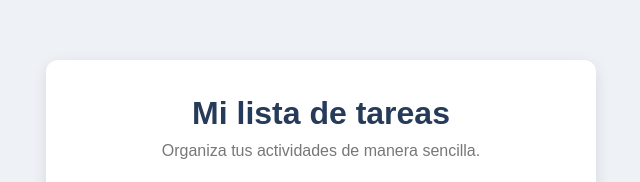
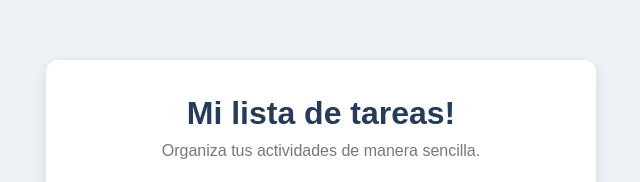
Before and after one commit to yuliana-espana-gonzalez/Taller-CI_CD, a plain HTML site: page index.html in a window 1280 px wide. Shown: the part 199-381 px from the top of the page, without its empty margins (319-959 px from the left). Drawn offline with Linux system fonts and the light colour scheme.

Commit message:
feat(ci/cd): actualizar titulo de la aplicacion

```diff
--- a/index.html
+++ b/index.html
@@ -10,7 +10,7 @@
 <body>
 
     <main class="contenedor">
-        <h1>Mi lista de tareas</h1>
+        <h1>Mi lista de tareas!</h1>
         <p class="descripcion">
             Organiza tus actividades de manera sencilla.
         </p>
```
